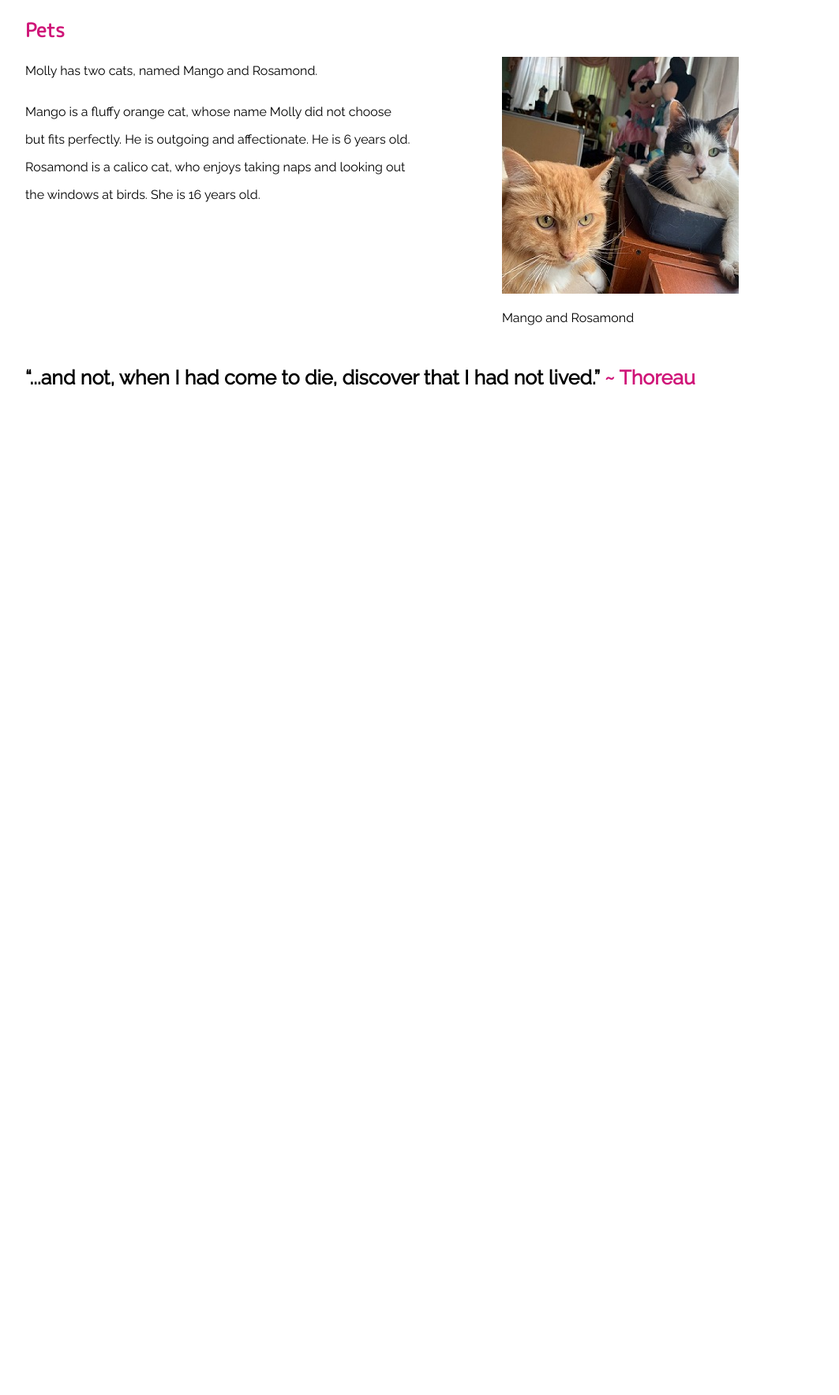
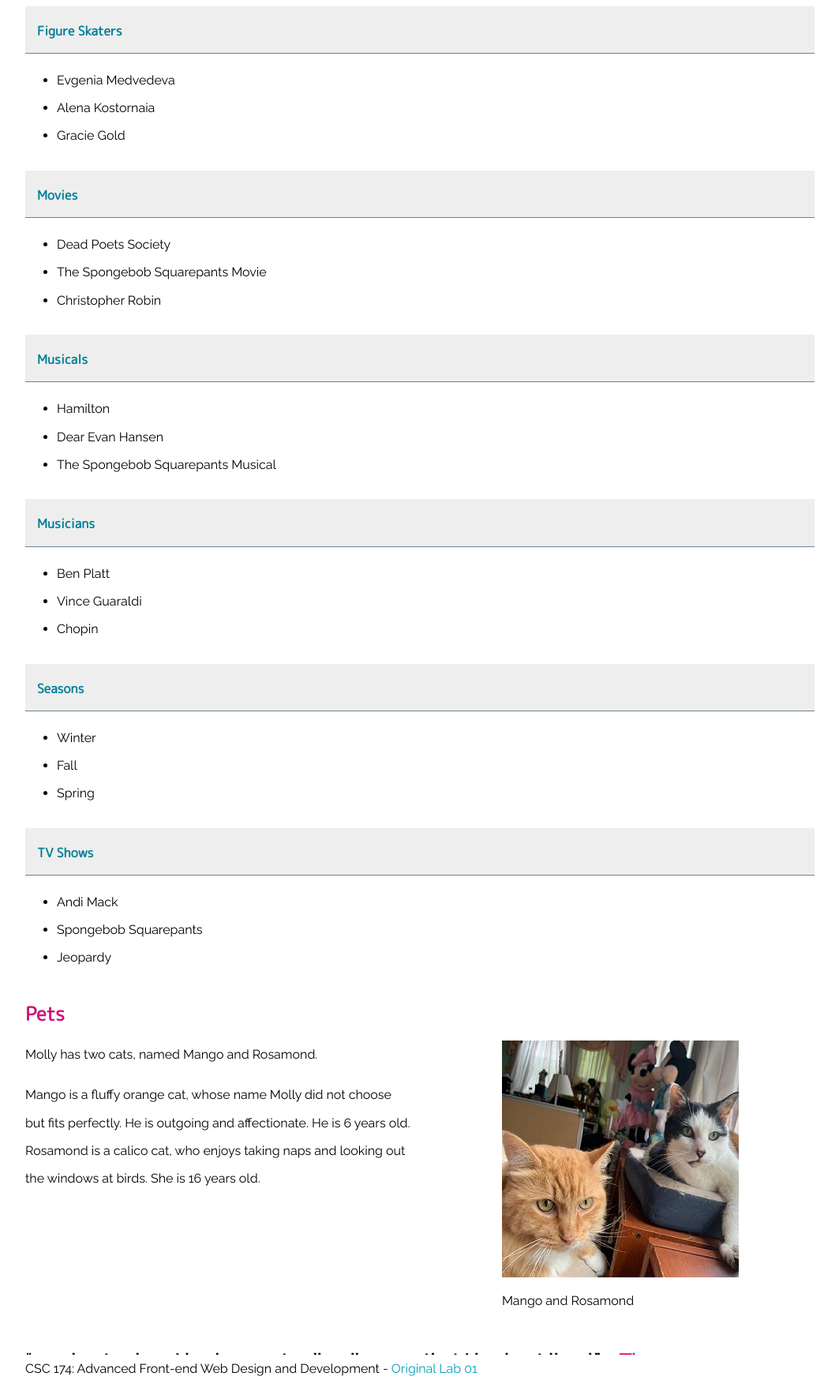
Before and after one commit to msquidward17/project1, a PHP site: page /mk.php in a window 1280 px wide. Shown: the part 3662-5429 px from the top of the page at 79% size, without its empty margins (108-1171 px from the left). Before the commit the page ends 4151 px from the top, so only its background shows below. Run offline with PHP 8.4, Linux system fonts and the light colour scheme; some libraries are stand-ins or nearby versions.

Commit message:
Add files via upload
some changes to mk.php, jp.php, mb.php

```diff
--- a/css/styles.css
+++ b/css/styles.css
@@ -71,14 +71,15 @@ span{
 	color:#cf1578;
 }
 
+footer{
+	position: relative;
+}
 
-footer {
-	position: fixed;
+footer p{
+	position: absolute;
 	bottom: 0;
 	background-color: white;
 	width: 100%;
-	padding-top: 0px;
-	padding-left: 22%;
 }
 
 /*********************LAYOUT*************************************/
@@ -92,14 +93,14 @@ footer {
 
 .gridi {
     display: grid;
-    grid-template-columns: repeat(3, 1fr);
+   /* grid-template-columns: repeat(3, 1fr);*/
     grid-gap: 10px;
 }
 
 .pets{
 	display: grid;
 	grid-template-columns: 1fr 1fr;
-	/*grid-template-rows: repeat(2, 1fr);*/
+	grid-template-rows: repeat(1, 1fr);
 	grid-column-gap: 15px;
 	grid-row-gap: 0px;
 }
@@ -171,6 +172,15 @@ footer {
 }
 
 .Academics h3{
+	background-color: #eee;
+	padding: 10px 0px 10px 15px;
+	margin-bottom: 0px;
+	margin-top: 0px;
+	border-bottom: 0.5px solid slategrey;
+	color: #027f98;
+}
+
+.Favourites h4{
 	background-color: #eee;
 	padding: 10px 0px 10px 15px;
 	margin-bottom: 0px;
--- a/inc/html-top.php
+++ b/inc/html-top.php
@@ -3,7 +3,7 @@
 	<head>
 		<meta charset="utf-8">
 		<meta name="viewport" content="width=device-width, initial-scale=1">
-		<meta name="description" content="Project 3 London Team">
+		<meta name="description" content="Project 2 London Team">
 		<title>Project 3</title>
 		<link rel="stylesheet" href="css/styles.css">
 		<link rel="stylesheet" href="css/navigation.css">
--- a/mk.php
+++ b/mk.php
@@ -21,7 +21,7 @@
 				<p>Molly Kilian is a rising sophomore at the University of Rochester, interested in a wide variety of subjects. She is planning to major in some form of humanities or social science, and to minor in Computer Science and/or Digital Media Studies.</p>
 				<p>She has taken the following classes in her time at U of R:</p></div>
 				<div class="classes">
-				<div id = "accordion">
+				<div class = "accordion">
 
 					<h3>Fall 2019</h3><div class="pannel">
 					<ul>
@@ -117,8 +117,8 @@
 	<section class="interests container">
 		<h2>Fun facts</h2>
 			<h3>Favorite things:</h3>
-			<div class="gridi">
-				<div>
+			<div class="gridi Favourites">
+				<div class="accordion">
 					<h4>Animals</h4>
 						<ul>
 							<li>Rabbits</li>
@@ -126,7 +126,7 @@
 							<li>Otters</li>
 						</ul>
 				</div>
-				<div>
+				<div class="accordion">
 					<h4>Books</h4>
 						<ul>
 							<li>Anna Karenina</li>
@@ -134,7 +134,7 @@
 							<li>What the Night Sings</li>
 						</ul>
 				</div>
-				<div>
+				<div class="accordion">
 					<h4>Colors</h4>
 						<ul>
 							<li>Yellow</li>
@@ -142,7 +142,7 @@
 							<li>Peach</li>
 						</ul>
 				</div>
-				<div>
+				<div class="accordion">
 					<h4>Figure Skaters</h4>
 						<ul>
 							<li>Evgenia Medvedeva</li>
@@ -150,7 +150,7 @@
 							<li>Gracie Gold</li>
 						</ul>
 				</div>
-				<div>
+				<div class="accordion">
 					<h4>Movies</h4>
 						<ul>
 							<li>Dead Poets Society</li>
@@ -158,7 +158,7 @@
 							<li>Christopher Robin</li>
 						</ul>
 				</div>
-				<div>
+				<div class="accordion">
 					<h4>Musicals</h4>
 						<ul>
 							<li>Hamilton</li>
@@ -166,7 +166,7 @@
 							<li>The Spongebob Squarepants Musical</li>
 						</ul>
 				</div>
-				<div>
+				<div class="accordion">
 					<h4>Musicians</h4>
 						<ul>
 							<li>Ben Platt</li>
@@ -174,7 +174,7 @@
 							<li>Chopin</li>
 						</ul>
 				</div>
-				<div>
+				<div class="accordion">
 					<h4>Seasons</h4>
 						<ul>
 							<li>Winter</li>
@@ -182,7 +182,7 @@
 							<li>Spring</li>
 						</ul>
 				</div>
-				<div>
+				<div class="accordion">
 					<h4>TV Shows</h4>
 						<ul>
 							<li>Andi Mack</li>
@@ -212,7 +212,7 @@
 		-->
 		<p id="lived"><q>...and not, when I had come to die, discover that I had not lived.</q><span> ~ Thoreau</span></p>
 	</aside>
-	<footer>
+	<footer class="container">
 			<p>
 			CSC 174: Advanced Front-end Web Design and Development -
 			<a href="http://csc174.org/lab01/mkilian/lab01/" target=_blank>Original Lab 01</a>
@@ -221,7 +221,7 @@
 <?php include "inc/scripts.php"; ?>
 	<script>
 		  $( function() {
-		    $( "#accordion" ).accordion({
+		    $( ".accordion" ).accordion({
 		      collapsible: true
 		    });
 		  } );
--- a/secondary.php
+++ b/secondary.php
@@ -1,5 +1,5 @@
 <?php include "inc/html-top.php"; ?>
-
+<div class="container">
 
 <article>
 	<header class="blacktop2">
@@ -8,7 +8,6 @@
 			<h1 class="London">London</h1>
 		</div>
 	</header>
-	<div class="container">
 
 		<div class="grid">
 			<div class="intrf">
```
Also changed, not shown: index.php (+12 -51 lines), jp.php (+14 -14 lines), mb.php (+26 -18 lines).
